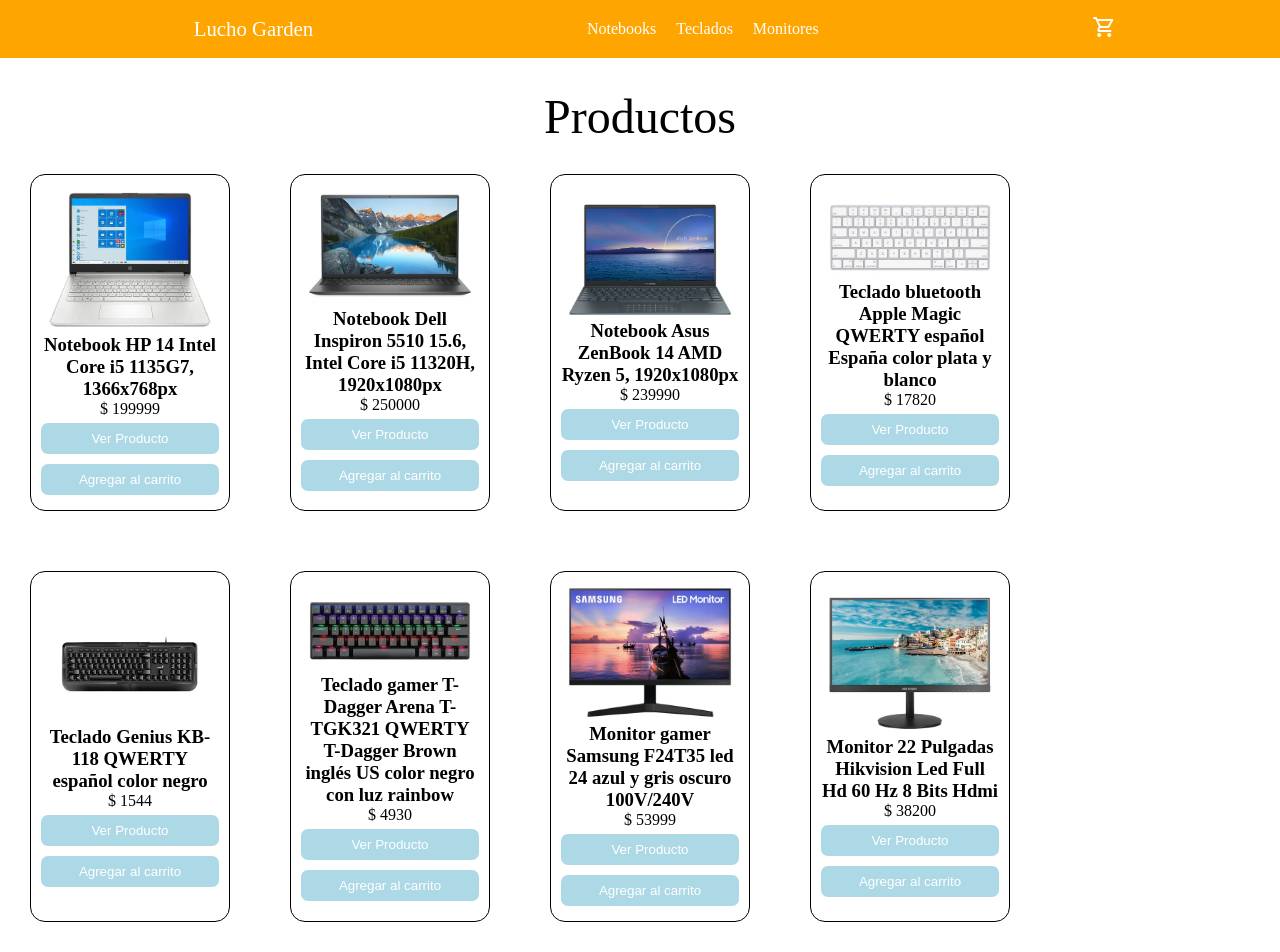
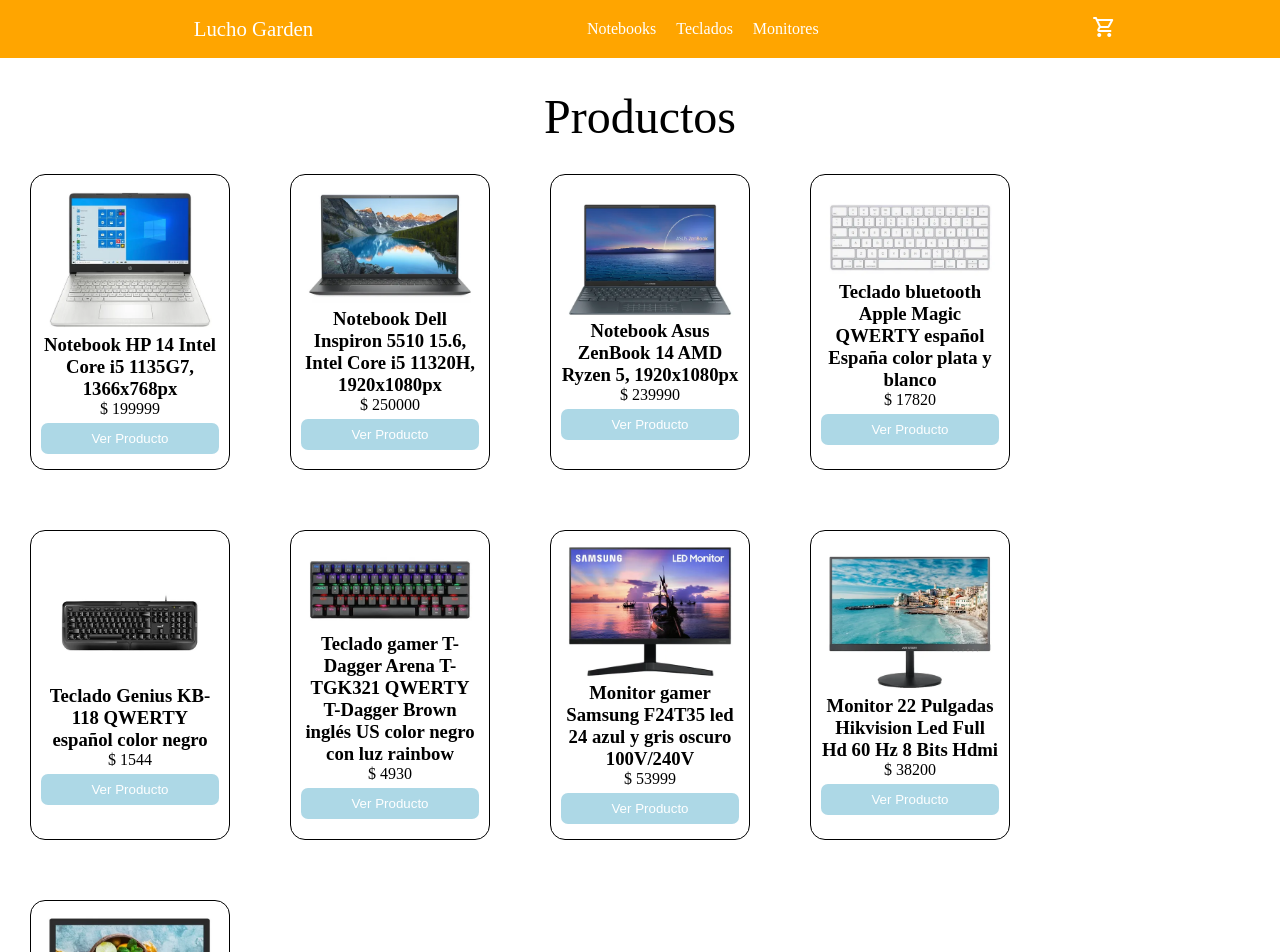
Before and after one commit to lucianorodriguez1/ProyectoReactCoderHouse, a React (Create React App) app: page / in a window 1280 px wide. Shown: the top 952 px of the page. Built offline with nearby package versions, Linux system fonts and the light colour scheme.

Commit message:
-firebase PC

```diff
--- a/src/App.css
+++ b/src/App.css
@@ -66,11 +66,9 @@
     border-radius: 7px;
     padding: 8px;
     cursor: pointer;
+    width: 100%;
 }
-.producto-container a{
-    color:white;
-    text-decoration: none;
-}
+
 
 
 .productos-container{
@@ -205,3 +203,9 @@
     cursor: pointer;
     margin: 0 20px;
 }
+.precio-total-por-producto{
+    font-size:1.3em;
+}
+.precio-total-por-producto span{
+    font-weight: bold;
+}
--- a/src/components/Item.js
+++ b/src/components/Item.js
@@ -7,8 +7,7 @@
             <img src={imagen}/>
             <h3>{nombre}</h3>
             <p>$ {precio}</p>
-            <button><Link to={`item/${id}`}>Ver Producto</Link></button>
-            <button>Agregar al carrito</button>
+            <Link to={`item/${id}`}><button>Ver Producto</button></Link>
         </div>
     )
 }
--- a/src/containers/Cart.js
+++ b/src/containers/Cart.js
@@ -36,7 +36,7 @@
                             <button className="borrar-producto" onClick={() => test.deleteItem(item.idItem)}>Borrar</button>
                         </div>
                         <div>
-                            <p> Total por producto: $ {test.calcTotalPorItem(item.idItem)}</p>
+                            <p className="precio-total-por-producto"><span >Precio total por producto:</span> $ {test.calcTotalPorItem(item.idItem)}</p>
                         </div>
 
                     </div>
--- a/src/context/CartContext.js
+++ b/src/context/CartContext.js
@@ -39,7 +39,7 @@
 
     const calcTotalPorItem = (idItem) => {
         let index = cartList.map (item => item.idItem).indexOf(idItem);
-        return cartList[index].costItem * cartList[index].qtyItem;
+        return cartList[index].precioItem * cartList[index].qtyItem;
     }
 
 
```
